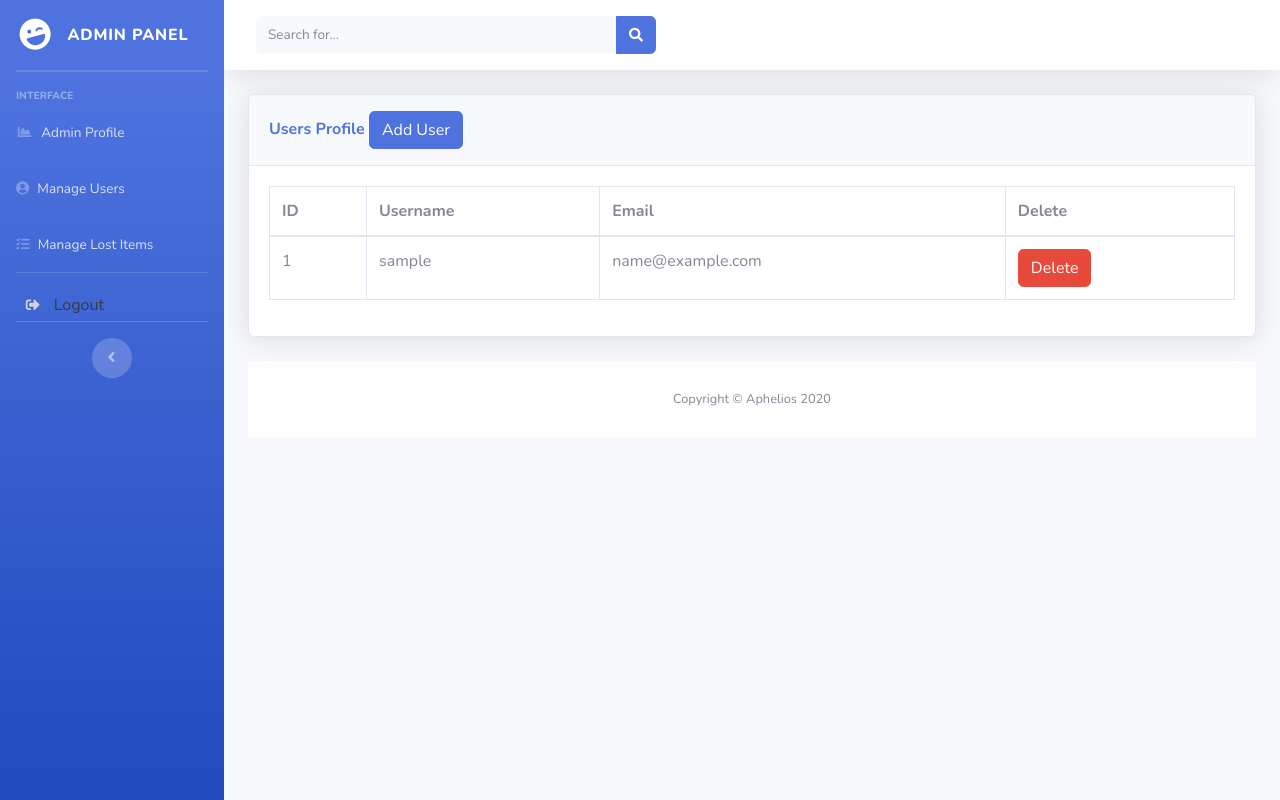
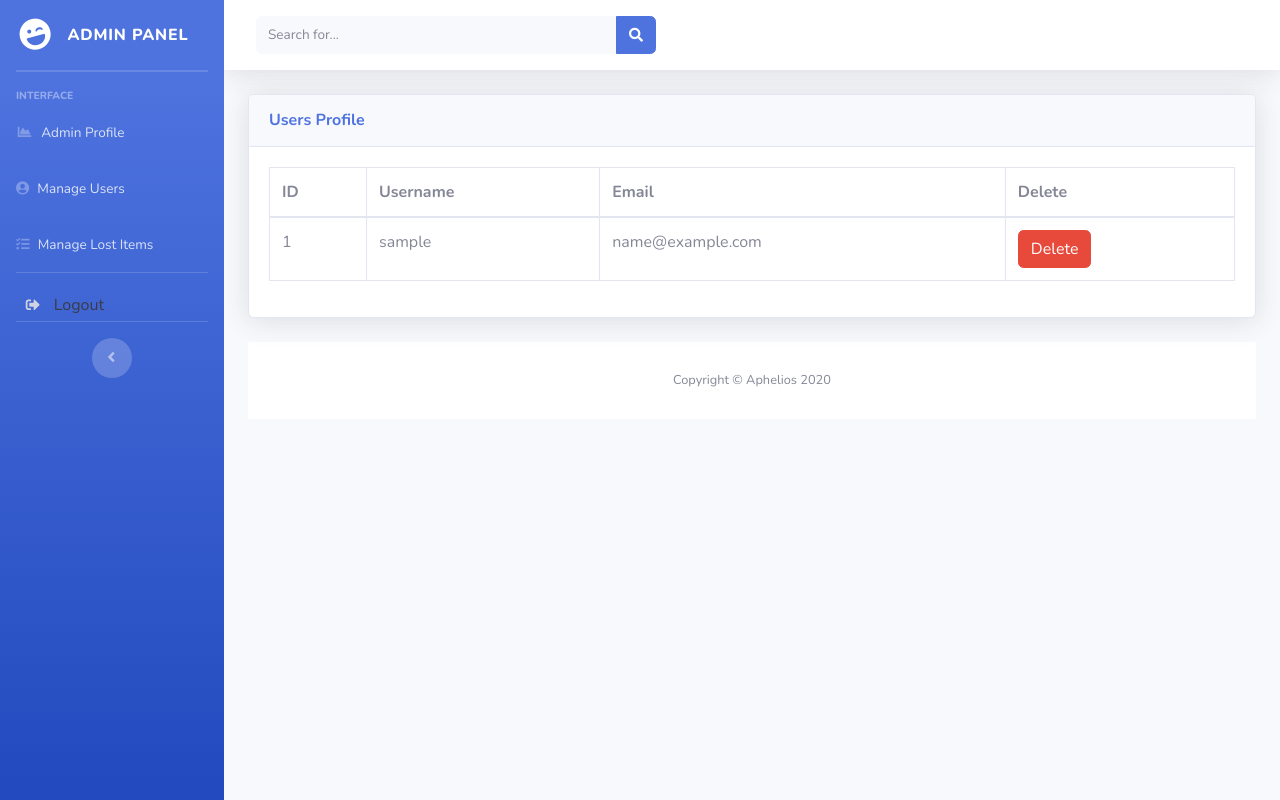
Before and after one commit to Bidesh15-8550/Lost-and-Found-Management-System-using-PHP, a PHP site: page /admin/users.php in a window 1280 px wide. Run offline with PHP 8.4, Linux system fonts and the light colour scheme; tables that the repository leaves empty or names only in its code hold one stand-in row (values such as "Sample post").

Commit message:
users from admin section updated

```diff
--- a/admin/users.php
+++ b/admin/users.php
@@ -53,9 +53,7 @@ include('includes/navbar.php');
 <div class="card shadow mb-4">
   <div class="card-header py-3">
     <h6 class="m-0 font-weight-bold text-primary">Users Profile
-            <button type="button" class="btn btn-primary" data-toggle="modal" data-target="#addadminprofile">
-              Add User
-            </button>
+
     </h6>
   </div>
 
```
